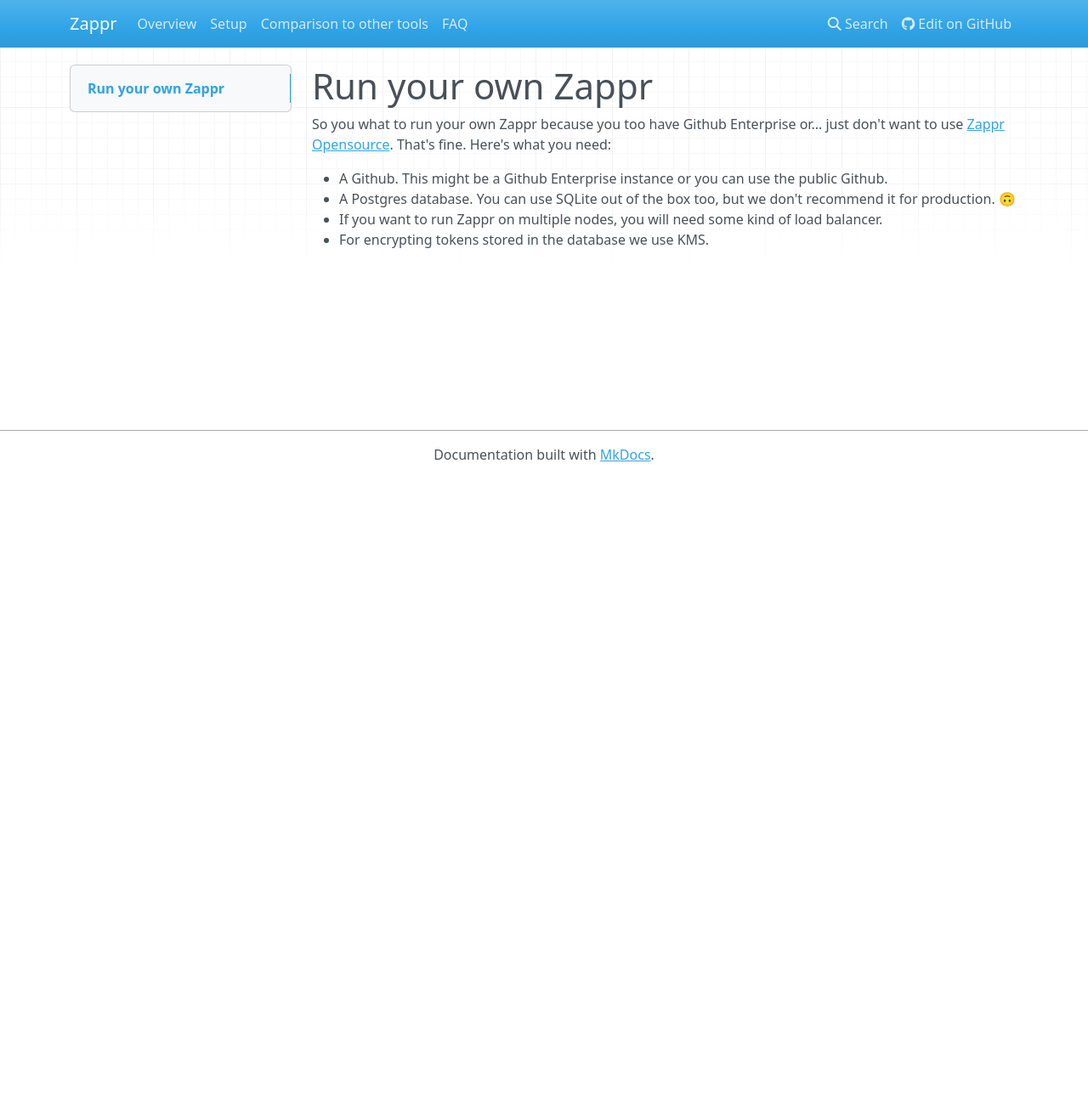
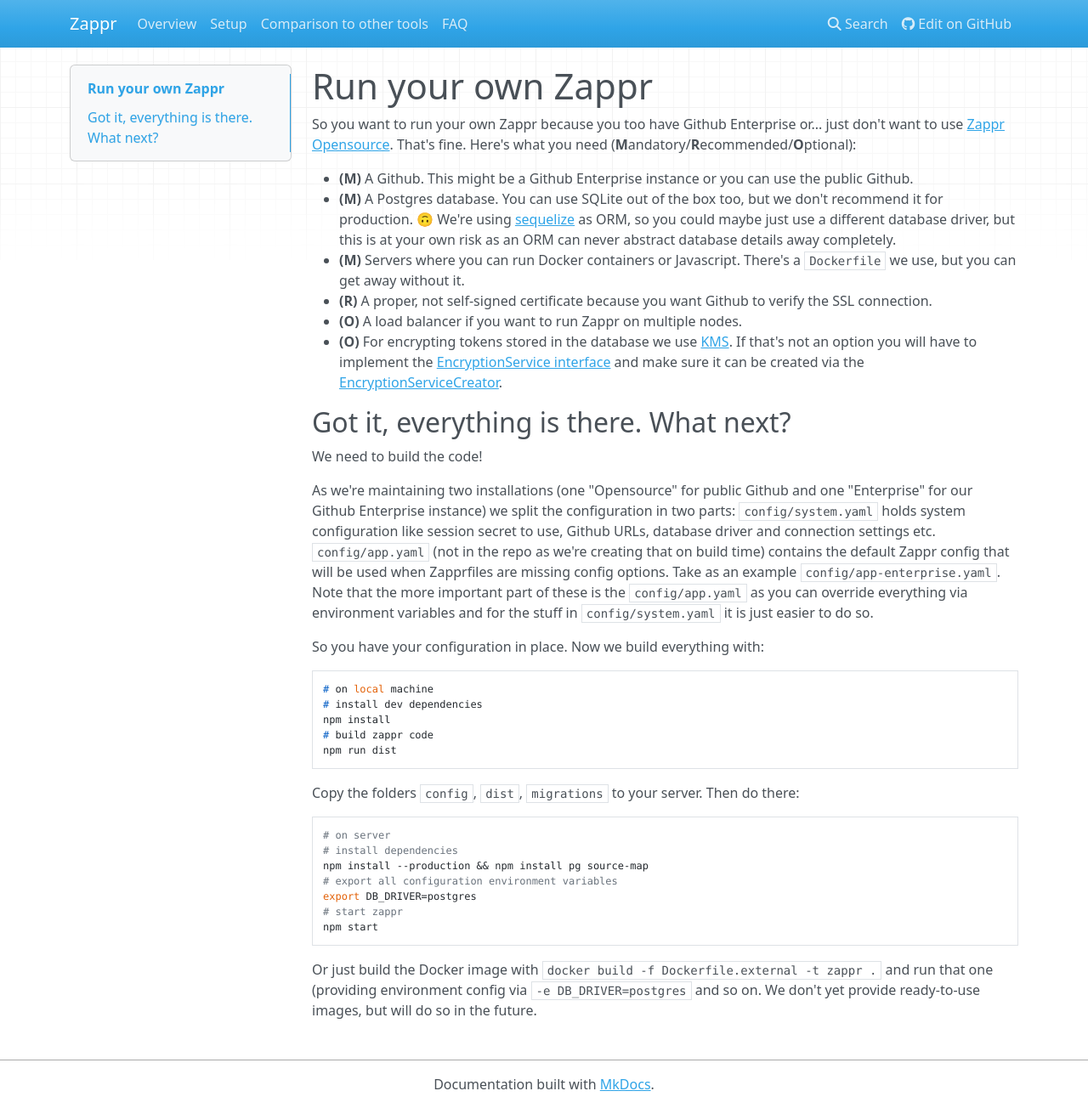
Before and after one commit to zalando/zappr, an MkDocs documentation site: the page built from docs/run-your-own.md, in a window 1280 px wide and 1304 px high. Shown: the whole window at 85% size. Built offline with MkDocs 1.6.1, drawn with Linux system fonts in a browser that asks for light colours; nearby versions of some CDN libraries; old or Windows-style settings are respelled for this version of MkDocs.

Commit message:
Update run-your-own.md

```diff
--- a/docs/run-your-own.md
+++ b/docs/run-your-own.md
@@ -1,8 +1,36 @@
 # Run your own Zappr
 
-So you what to run your own Zappr because you too have Github Enterprise or... just don't want to use [Zappr Opensource](https://zappr.opensource.zalan.do). That's fine. Here's what you need:
+So you want to run your own Zappr because you too have Github Enterprise or... just don't want to use [Zappr Opensource](https://zappr.opensource.zalan.do). That's fine. Here's what you need (**M**andatory/**R**ecommended/**O**ptional):
 
-* A Github. This might be a Github Enterprise instance or you can use the public Github.
-* A Postgres database. You can use SQLite out of the box too, but we don't recommend it for production. 🙃
-* If you want to run Zappr on multiple nodes, you will need some kind of load balancer.
-* For encrypting tokens stored in the database we use KMS.
+* **(M)** A Github. This might be a Github Enterprise instance or you can use the public Github.
+* **(M)** A Postgres database. You can use SQLite out of the box too, but we don't recommend it for production. 🙃 We're using [sequelize](http://docs.sequelizejs.com/en/latest/) as ORM, so you could maybe just use a different database driver, but this is at your own risk as an ORM can never abstract database details away completely.
+* **(M)** Servers where you can run Docker containers or Javascript. There's a `Dockerfile` we use, but you can get away without it.
+* **(R)** A proper, not self-signed certificate because you want Github to verify the SSL connection.
+* **(O)** A load balancer if you want to run Zappr on multiple nodes.
+* **(O)** For encrypting tokens stored in the database we use [KMS](https://aws.amazon.com/kms/). If that's not an option you will have to implement the [EncryptionService interface](https://github.com/zalando/zappr/blob/master/server/service/encryption/NullEncryptionService.js) and make sure it can be created via the [EncryptionServiceCreator](https://github.com/zalando/zappr/blob/master/server/service/EncryptionServiceCreator.js).
+
+## Got it, everything is there. What next?
+
+We need to build the code!
+
+As we're maintaining two installations (one "Opensource" for public Github and one "Enterprise" for our Github Enterprise instance) we split the configuration in two parts: `config/system.yaml` holds system configuration like session secret to use, Github URLs, database driver and connection settings etc. `config/app.yaml` (not in the repo as we're creating that on build time) contains the default Zappr config that will be used when Zapprfiles are missing config options. Take as an example `config/app-enterprise.yaml`. Note that the more important part of these is the `config/app.yaml` as you can override everything via environment variables and for the stuff in `config/system.yaml` it is just easier to do so.
+
+So you have your configuration in place. Now we build everything with:
+
+    # on local machine
+    # install dev dependencies
+    npm install
+    # build zappr code
+    npm run dist
+
+Copy the folders `config`, `dist`, `migrations` to your server. Then do there:
+
+    # on server
+    # install dependencies
+    npm install --production && npm install pg source-map
+    # export all configuration environment variables
+    export DB_DRIVER=postgres
+    # start zappr
+    npm start
+
+Or just build the Docker image with `docker build -f Dockerfile.external -t zappr .` and run that one (providing environment config via `-e DB_DRIVER=postgres` and so on. We don't yet provide ready-to-use images, but will do so in the future.
```
